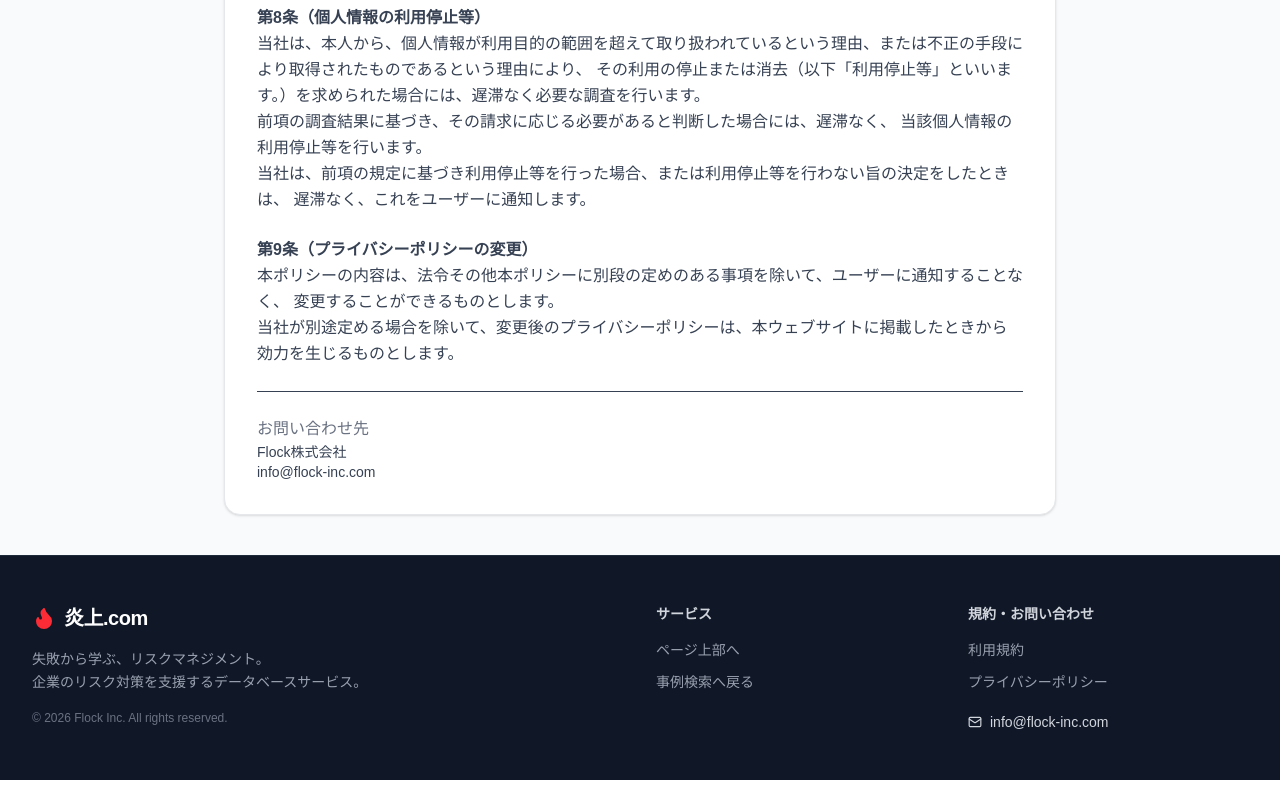
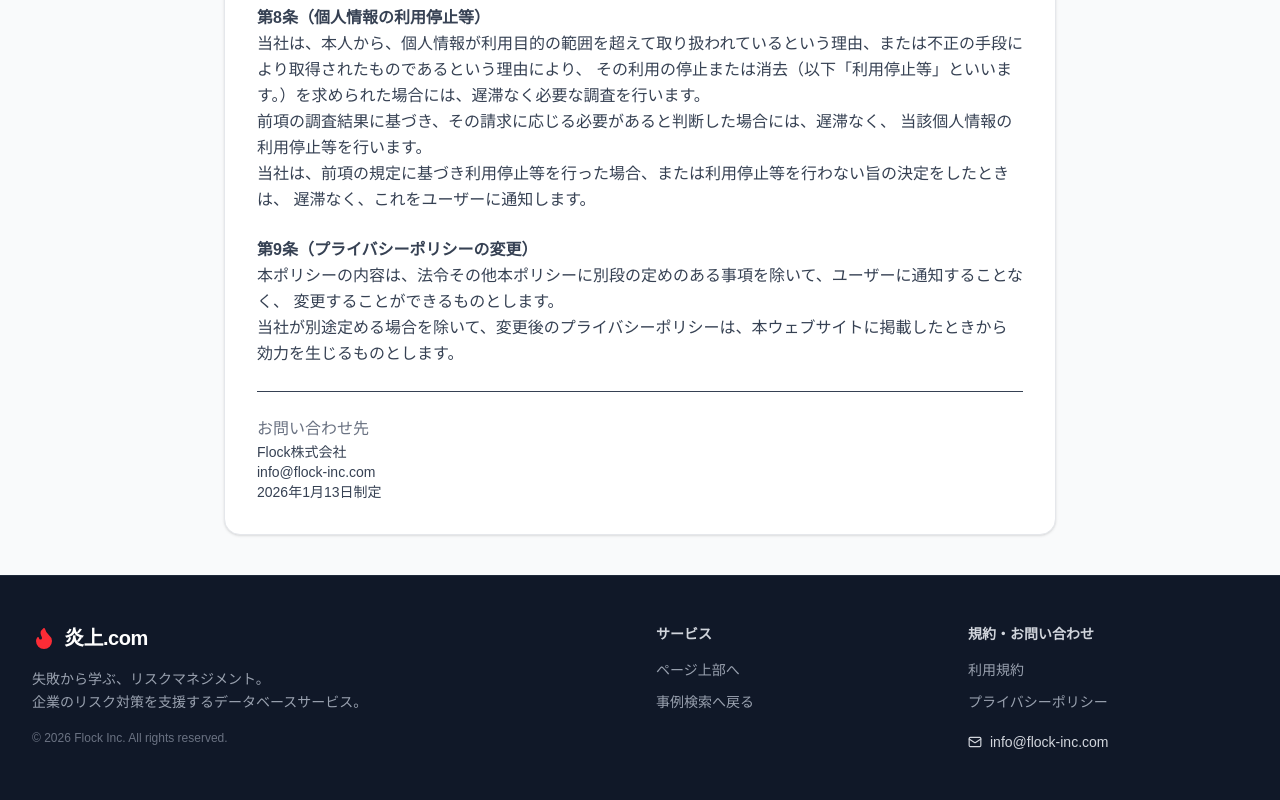
Before and after one commit to kawashima-hiroki1/enjo-com, a Next.js app: page /privacy in a window 1280 px wide. Shown: the part 2424-3224 px from the top of the page. Built offline with nearby package versions, Linux system fonts and the light colour scheme.

Commit message:
Update page.tsx

```diff
--- a/src/app/privacy/page.tsx
+++ b/src/app/privacy/page.tsx
@@ -231,6 +231,7 @@ export default function PrivacyPage() {
             <p className="text-s text-gray-500">お問い合わせ先</p>
             <p className="text-sm text-gray-700 m-0">Flock株式会社</p>
             <p className="text-sm text-gray-700 m-0">info@flock-inc.com</p>
+            <p className="text-sm text-gray-700 m-0">2026年1月13日制定</p>
           </div>
         </div>
       </main>
```
